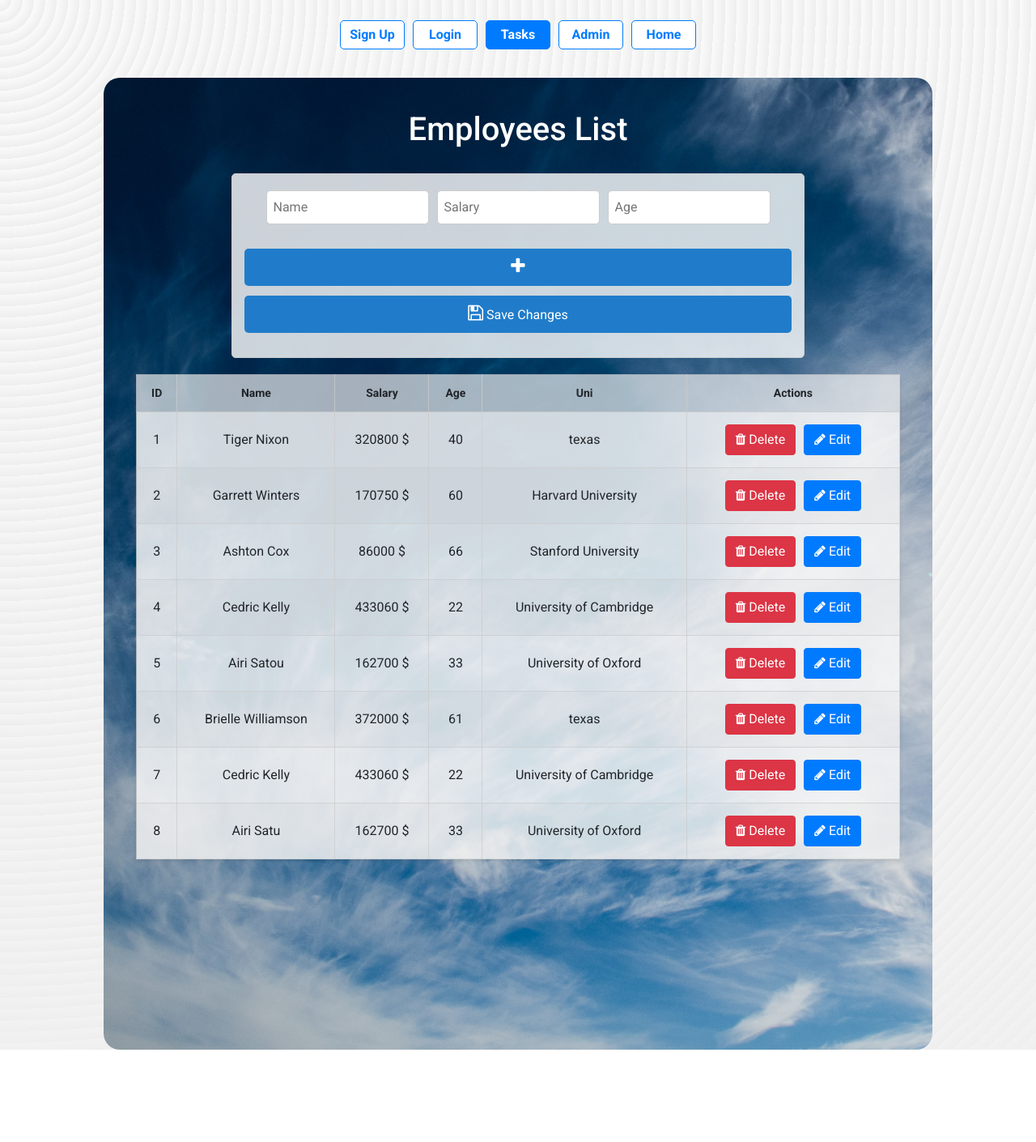
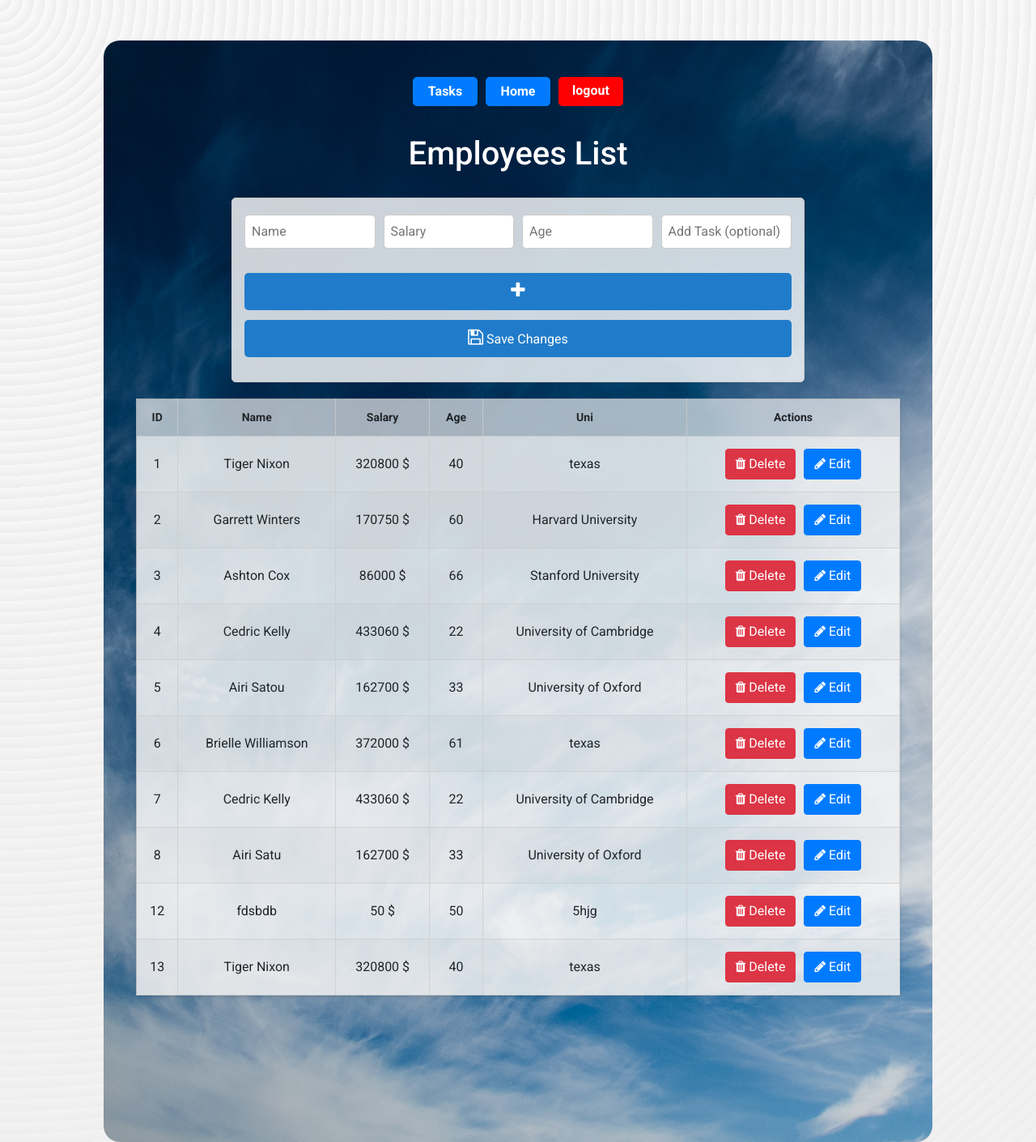
Before and after one commit to rezansrv/Employees-List-Vue, a Vue app: page /Admin in a window 1280 px wide. Shown: the whole page at 81% size. Before the commit the page ends 1296 px from the top, so only its background shows below. Built offline with nearby package versions, Linux system fonts and the light colour scheme; data requests are answered from the project's data file; sample sign-in values are in the browser's storage; what vue-sweetalert2 would draw is missing.

Commit message:
edit some style and edit users task from admin page

```diff
--- a/db.json
+++ b/db.json
@@ -5,7 +5,7 @@
       "employee_salary": 320800,
       "employee_age": "40",
       "employee_uni": "texas",
-      "employee_task":"Change photo sphoto photos",
+      "employee_task": "hiii",
       "id": 1
     },
     {
@@ -13,9 +13,7 @@
       "employee_salary": 170750,
       "employee_age": "60",
       "employee_uni": "Harvard University",
-      "employee_task":"Change photos2",
       "id": 2
-
     },
     {
       "id": 3,
@@ -23,8 +21,7 @@
       "employee_salary": 86000,
       "employee_age": 66,
       "employee_uni": "Stanford University",
-      "employee_task":"Change photos3"
-
+      "employee_task": "Change photos3"
     },
     {
       "id": 4,
@@ -32,7 +29,7 @@
       "employee_salary": 433060,
       "employee_age": 22,
       "employee_uni": "University of Cambridge",
-      "employee_task":"Change photos3"
+      "employee_task": "Change photos3"
     },
     {
       "id": 5,
@@ -40,7 +37,7 @@
       "employee_salary": 162700,
       "employee_age": 33,
       "employee_uni": "University of Oxford",
-      "employee_task":"Change photos3"
+      "employee_task": "Change photos3"
     },
     {
       "id": 6,
@@ -48,7 +45,7 @@
       "employee_salary": 372000,
       "employee_age": 61,
       "employee_uni": "texas",
-      "employee_task":"Change photos3"
+      "employee_task": "Change photos3"
     },
     {
       "id": 7,
@@ -56,16 +53,31 @@
       "employee_salary": 433060,
       "employee_age": 22,
       "employee_uni": "University of Cambridge",
-      "employee_task":"Change photos3"
-
+      "employee_task": "Change photos3"
     },
     {
       "employee_name": "Airi Satu",
       "employee_salary": 162700,
       "employee_age": 33,
       "employee_uni": "University of Oxford",
-      "employee_task":"Change photos3",
+      "employee_task": "Change photos3",
       "id": 8
+    },
+    {
+      "employee_name": "fdsbdb",
+      "employee_salary": "50",
+      "employee_age": "50",
+      "employee_uni": "5hjg",
+      "employee_task": "gfhh",
+      "id": 12
+    },
+    {
+      "employee_name": "Tiger Nixon",
+      "employee_salary": 320800,
+      "employee_age": "40",
+      "employee_uni": "texas",
+      "employee_task": "dfsbbdfbdb",
+      "id": 13
     }
   ],
   "user": [
@@ -244,6 +256,14 @@
       "pass": "123456",
       "isAdmin": false,
       "id": 25
+    },
+    {
+      "first_name": "hasan",
+      "last_name": "haasani",
+      "email": "hasan@go2tr.com",
+      "pass": "123456",
+      "isAdmin": true,
+      "id": 26
     }
   ]
 }
--- a/src/App.vue
+++ b/src/App.vue
@@ -1,40 +1,12 @@
 <template>
   <div id="app">
-    <div class="links" style="display: flex; justify-content: center">
-      <router-link
-        to="/signup"
-        style="display: flex; width: 80px; justify-content: center"
-        >Sign Up</router-link
-      >
-      <router-link
-        to="/"
-        style="display: flex; width: 80px; justify-content: center"
-        >Login</router-link
-      >
-      <router-link
-        to="/tasks"
-        style="display: flex; width: 80px; justify-content: center; background-color: #007bff; color: white;"
-        >Tasks</router-link
-      >
-      <!-- Display the "Home" button only if the user is an admin -->
-      <router-link
-        v-if="isAdmin"
-        to="/Admin"
-        style="display: flex; width: 80px; justify-content: center"
-        >Admin</router-link
-      >
-      <router-link
-        to="/home"
-        style="display: flex; width: 80px; justify-content: center"
-        >Home</router-link
-      >
 
-    </div>
     <router-view></router-view>
   </div>
 </template>
 
 <script>
+
 export default {
   name: "App",
   data() {
@@ -42,11 +14,31 @@ export default {
       isAdmin: false, // Initially set as a regular user
     };
   },
-  created() {
+  computed(){
     // Read the value of `isAdmin` from Local Storage and set it
     const isAdmin = localStorage.getItem("isAdmin") === "true";
     this.isAdmin = isAdmin;
+    const isUser = localStorage.getItem("isUser") === "true";
+    this.isUser = isUser;
   },
+  created() {
+
+  },
+  methods:{
+    logingOut(){
+      console.log("asbvkskjvshkisdj")
+      localStorage.clear();
+      //       Swal.fire({
+      //   text: "You must Login First",
+      //   icon: "warning",
+      //   confirmButtonColor: "#3085d6",
+      //   cancelButtonColor: "#d33",
+      //   confirmButtonText: "OK",
+      // })
+  },
+
+
+  }
 };
 </script>
 
@@ -69,17 +61,18 @@ a {
   margin: 5px;
   text-align: center;
   text-decoration: none;
-  color: #007bff;
+  color: #ffffff;
   font-weight: 600;
   padding: 5px 10px;
   border: 1px solid #007bff;
-  background-color: #ffffff;
+  background-color: #007bff;
   border-radius: 5px;
   transition: background-color 0.3s, color 0.3s;
+  flex-wrap: wrap;
 }
 
 a:hover {
-  background-color: #007bff;
-  color: white;
+  background-color: #ffffff;
+  color: #007bff;
 }
 </style>
--- a/src/Pages/Admin.vue
+++ b/src/Pages/Admin.vue
@@ -1,21 +1,76 @@
 <template>
   <div class="container">
+    <div class="links" style="display: flex; justify-content: center; margin-bottom: 30px;" >
+      <router-link
+      to="/tasks"
+      style="display: flex; width: 80px; justify-content: center"
+      >Tasks</router-link
+    >
+    <router-link
+      to="/home"
+      style="display: flex; width: 80px; justify-content: center"
+      >Home</router-link
+    >
+    <router-link
+      to="/"
+      class="logout-btn"
+      style="
+        display: flex;
+        width: 80px;
+        justify-content: center;
+        border: none;
+        text-align: right;
+      "
+    >
+      <span v-on:click="logingOut">logout</span>
+    </router-link>
+</div>
+
     <h1 class="header">Employees List</h1>
     <div class="employee-form">
       <!-- Form for adding or editing employees -->
       <div class="input-row">
-        <input v-model="newEmployeeName" placeholder="Name" class="input-field" />
-        <input v-model="newEmployeeSalary" placeholder="Salary" class="input-field" @input="sanitizeInput" />
-        <input v-model="newEmployeeAge" placeholder="Age" class="input-field" @input="sanitizeInput" />
-        <input v-model="newEmployeeUni" v-if="newEmployeeAge >= 20" placeholder="Uni" class="input-field" />
+        <input
+          v-model="newEmployeeName"
+          placeholder="Name"
+          class="input-field"
+        />
+        <input
+          v-model="newEmployeeSalary"
+          placeholder="Salary"
+          class="input-field"
+          @input="sanitizeInput"
+        />
+        <input
+          v-model="newEmployeeAge"
+          placeholder="Age"
+          class="input-field"
+          @input="sanitizeInput"
+        />
+        <input
+          v-model="newEmployeeUni"
+          v-if="newEmployeeAge >= 20"
+          placeholder="Uni"
+          class="input-field"
+        />
+        <input
+          v-model="newEmployeeTask"
+          placeholder="Add Task (optional)"
+          class="input-field"
+        />
       </div>
-      <button @click="addEmployee" :disabled="isButtonDisabled" class="add-button">
+      <button
+        @click="addEmployee"
+        :disabled="isButtonDisabled"
+        class="add-button"
+      >
         <!-- Add employee button -->
         <i class="fa fa-plus" style="font-size: 22px; color: #fff"></i>
       </button>
       <button @click="saveEmployeeChanges" class="add-button edit-button">
         <!-- Save employee changes button -->
-        <i class="fa fa-save" style="font-size: 22px; color: #fff"></i> Save Changes
+        <i class="fa fa-save" style="font-size: 22px; color: #fff"></i> Save
+        Changes
       </button>
     </div>
 
@@ -71,6 +126,7 @@ export default {
       newEmployeeSalary: "",
       newEmployeeAge: "",
       newEmployeeUni: "",
+      newEmployeeTask:"",
       editEmployeeId: null,
     };
   },
@@ -88,6 +144,17 @@ export default {
     this.loadEmployees();
   },
   methods: {
+    logingOut() {
+      console.log("asbvkskjvshkisdj");
+      localStorage.clear();
+      //       Swal.fire({
+      //   text: "You must Login First",
+      //   icon: "warning",
+      //   confirmButtonColor: "#3085d6",
+      //   cancelButtonColor: "#d33",
+      //   confirmButtonText: "OK",
+      // })
+    },
     sanitizeInput() {
       // Remove non-numeric characters from salary and age inputs
       this.newEmployeeSalary = this.newEmployeeSalary.replace(/[^0-9]/g, "");
@@ -112,6 +179,7 @@ export default {
           employee_salary: this.newEmployeeSalary,
           employee_age: this.newEmployeeAge,
           employee_uni: this.newEmployeeUni,
+          employee_task:this.newEmployeeTask,
         })
         .then((response) => {
           if (response.status === 201) {
@@ -122,6 +190,7 @@ export default {
             this.newEmployeeSalary = "";
             this.newEmployeeAge = "";
             this.newEmployeeUni = "";
+            this.newEmployeeTask="";
 
             // Reload the list of employees
             this.loadEmployees();
@@ -136,7 +205,11 @@ export default {
         .delete("http://localhost:3000/employees/" + employeeId)
         .then((response) => {
           if (response.status === 200) {
-            Swal.fire("Employee deleted successfully!", response.data, "success");
+            Swal.fire(
+              "Employee deleted successfully!",
+              response.data,
+              "success"
+            );
 
             // Reload the list of employees
             this.loadEmployees();
@@ -151,6 +224,7 @@ export default {
       this.newEmployeeSalary = employee.employee_salary;
       this.newEmployeeAge = employee.employee_age;
       this.newEmployeeUni = employee.employee_uni || "";
+      this.newEmployeeTask= employee.employee_task;
       this.editEmployeeId = employee.id;
     },
     saveEmployeeChanges() {
@@ -162,16 +236,23 @@ export default {
             employee_salary: this.newEmployeeSalary,
             employee_age: this.newEmployeeAge,
             employee_uni: this.newEmployeeUni,
+            employee_task:this.newEmployeeTask
+
           })
           .then((response) => {
             if (response.status === 200) {
-              Swal.fire("Employee updated successfully!", response.data, "success");
+              Swal.fire(
+                "Employee updated successfully!",
+                response.data,
+                "success"
+              );
 
               // Clear input fields after updating
               this.newEmployeeName = "";
               this.newEmployeeSalary = "";
               this.newEmployeeAge = "";
               this.newEmployeeUni = "";
+              this.newEmployeeTask="";
               this.editEmployeeId = null;
 
               // Reload the list of employees
@@ -201,7 +282,7 @@ export default {
   margin: 0 auto;
   margin-top: 30px;
   text-align: center;
-  height: 150vh;
+  height: 170vh;
   border-radius: 20px;
   background-size: cover;
   background-image: url("@/assets/img/bg8.jpg");
@@ -309,11 +390,19 @@ tbody tr:hover {
   background-color: #cfe8fc;
 }
 
+.logout-btn{
+  background-color: red;
+  color: white;
+
+}
+.logout-btn:hover{
+  color: red;
+  background: white;
+}
 @media only screen and (max-width: 600px) {
-
   .container {
-  height: 250vh;
-  width: 100%;
-}
+    height: 250vh;
+    width: 100%;
+  }
 }
 </style>
--- a/src/Pages/Home.vue
+++ b/src/Pages/Home.vue
@@ -1,5 +1,28 @@
 <template>
   <div class="container">
+    <div class="links" style="display: flex; justify-content: center; margin-bottom: 30px;" >
+    <router-link
+      to="/tasks"
+      @click.native="alert"
+      style="display: flex; width: 80px; justify-content: center"
+      >Tasks</router-link
+    >
+    <router-link
+      to="/"
+      style="
+        display: flex;
+        width: 80px;
+        justify-content: center;
+        background-color: red;
+        color: white;
+        border: none;
+        text-align: right;
+      "
+    >
+      <span v-on:click="logingOut">logout</span>
+    </router-link>
+    </div>
+
     <h1 class="header">Employees List</h1>
     <table>
       <thead>
@@ -53,6 +76,17 @@ export default {
   },
   computed: {},
   methods: {
+    logingOut() {
+      console.log("asbvkskjvshkisdj");
+      localStorage.clear();
+      //       Swal.fire({
+      //   text: "You must Login First",
+      //   icon: "warning",
+      //   confirmButtonColor: "#3085d6",
+      //   cancelButtonColor: "#d33",
+      //   confirmButtonText: "OK",
+      // })
+    },
     // Function to load employee data from the server
     loadEmployees() {
       axios
@@ -68,7 +102,6 @@ export default {
   },
 };
 </script>
-
 
 <style scoped>
 .header {
--- a/src/Pages/SignUpUser.vue
+++ b/src/Pages/SignUpUser.vue
@@ -148,13 +148,14 @@ export default {
   font-weight: 600;
 }
 
+
 p {
   text-align: center;
   margin-top: 20px;
 }
 
 p a {
-  color: #007bff;
+  color: #ffffff;
   text-decoration: none;
   font-weight: 600;
   margin-left: 5px;
--- a/src/Pages/TaskManagement.vue
+++ b/src/Pages/TaskManagement.vue
@@ -1,5 +1,26 @@
 <template>
   <div class="container">
+    <div class="links" style="display: flex; justify-content: center; margin-bottom: 30px;" >
+    <router-link
+      to="/home"
+      style="display: flex; width: 80px; justify-content: center"
+      >Home</router-link
+    >
+    <router-link
+      to="/"
+      style="
+        display: flex;
+        width: 80px;
+        justify-content: center;
+        background-color: red;
+        color: white;
+        border: none;
+        text-align: right;
+      "
+    >
+      <span v-on:click="logingOut">logout</span>
+    </router-link>
+    </div>
     <h1 class="header">Employees Tasks</h1>
 
     <div class="edit-form" v-if="editEmployeeForm.showForm">
@@ -97,6 +118,17 @@ export default {
     this.$store.dispatch("fetchEmployees");
   },
   methods: {
+    logingOut() {
+      console.log("asbvkskjvshkisdj");
+      localStorage.clear();
+      //       Swal.fire({
+      //   text: "You must Login First",
+      //   icon: "warning",
+      //   confirmButtonColor: "#3085d6",
+      //   cancelButtonColor: "#d33",
+      //   confirmButtonText: "OK",
+      // })
+    },
     deleteEmployee(id) {
       Swal.fire({
         title: "Are you sure?",
@@ -153,7 +185,7 @@ export default {
   margin-top: 2rem;
   text-align: center;
   background-size: cover;
-  height: 130vh;
+  height: 150vh;
   border-radius: 12px;
 }
 .header {
```
Also changed, not shown: src/Pages/LoginUser.vue (+6 -2 lines).
